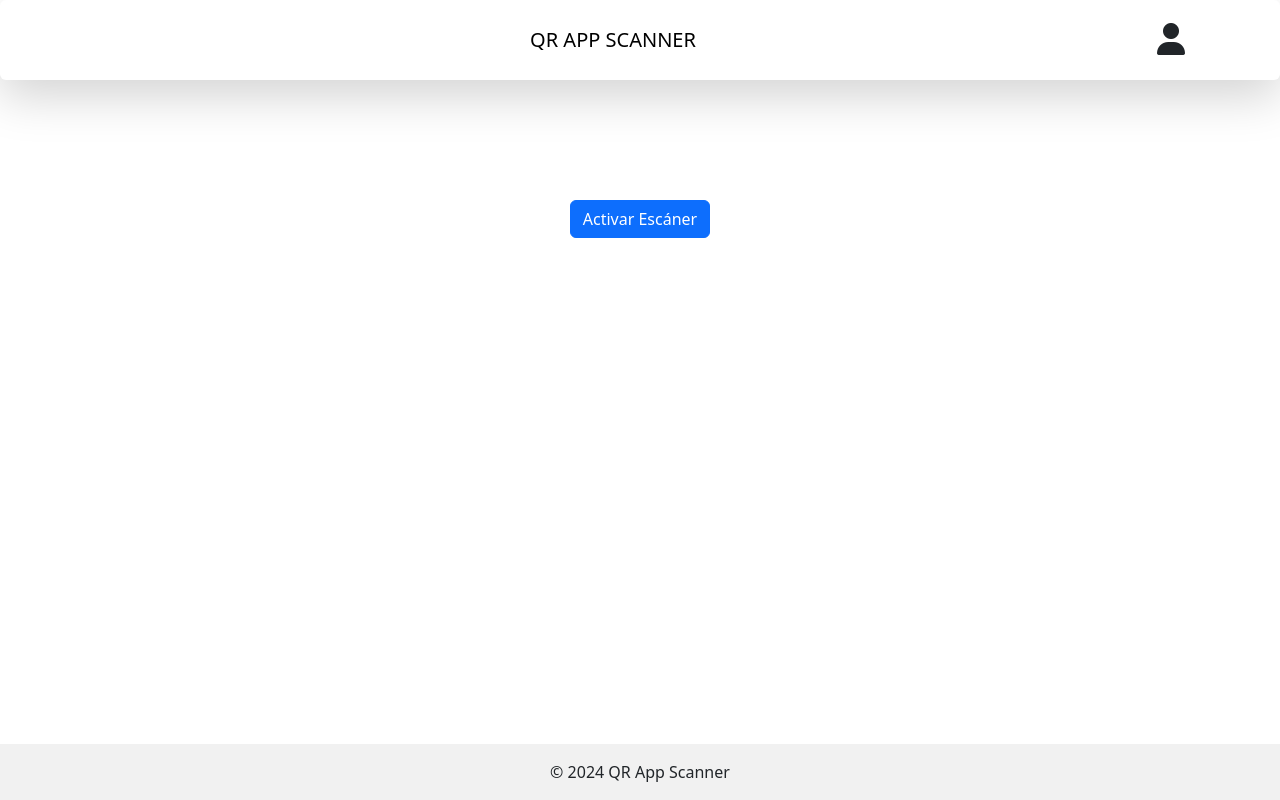
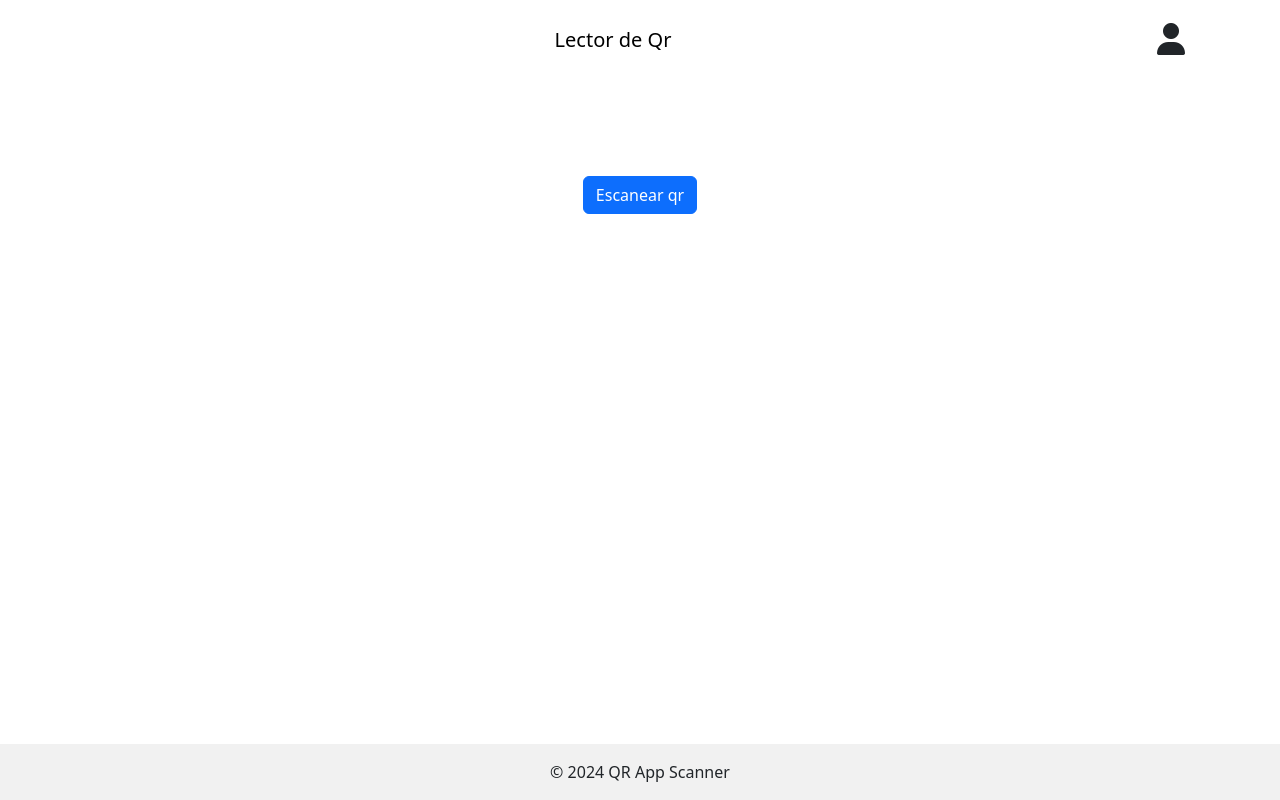
Before and after one commit to sebastiansorich/Tickets-Scanner, a React (Create React App) app: page / in a window 1280 px wide. Built offline with nearby package versions, Linux system fonts and the light colour scheme.

Commit message:
actualizao con render

```diff
--- a/src/App.js
+++ b/src/App.js
@@ -27,14 +27,14 @@ function App() {
 
   const sendQrDataToApi = async (token) => {
     try {
-      const response = await fetch(`http://127.0.0.1:4000/tickets/use/${token}`, {
+      const response = await fetch(`https://tiketshalloween.onrender.com/tickets/use/${token}`, {
         method: 'POST',
         headers: {
           'Content-Type': 'application/json',
         },
       });
       const result = await response.json();
-      setApiResponse(result.message || 'Código QR verificado');
+      setApiResponse(result.message || 'Código QR verificado correctamente');
     } catch (err) {
       setApiResponse('Error al verificar el código QR');
     }
@@ -55,9 +55,9 @@ function App() {
 
   return (
     <div id="root">
-      <nav className="navbar navbar-light bg-light shadow-lg p-3 mb-5 bg-white rounded">
+      <nav className="navbar navbar-light bg-light shadow-md p-3 mb-4 bg-white rounded">
         <div className="container justify-content-between">
-          <span className="navbar-brand mb-0 h1 mx-auto">QR APP SCANNER</span>
+          <span className="navbar-brand mb-0 h1 mx-auto">Lector de Qr</span>
 
           {/* Icono de usuario a la derecha */}
           <button className="btn">
@@ -69,7 +69,7 @@ function App() {
       <div className="container mt-5 text-center content">
         {qrData && (
           <p className="mt-3">
-            <strong>Datos del QR:</strong> {qrData}
+            <strong>Token:</strong> {qrData}
           </p>
         )}
         {error && (
@@ -88,7 +88,7 @@ function App() {
             className="btn btn-primary mt-4"
             onClick={() => setScanning(true)}
           >
-            Activar Escáner
+            Escanear qr
           </button>
         ) : (
           <div>
@@ -103,7 +103,7 @@ function App() {
               className="btn btn-secondary mt-3"
               onClick={() => setScanning(false)}
             >
-              Detener Escáner
+              Detener
             </button>
           </div>
         )}
```
